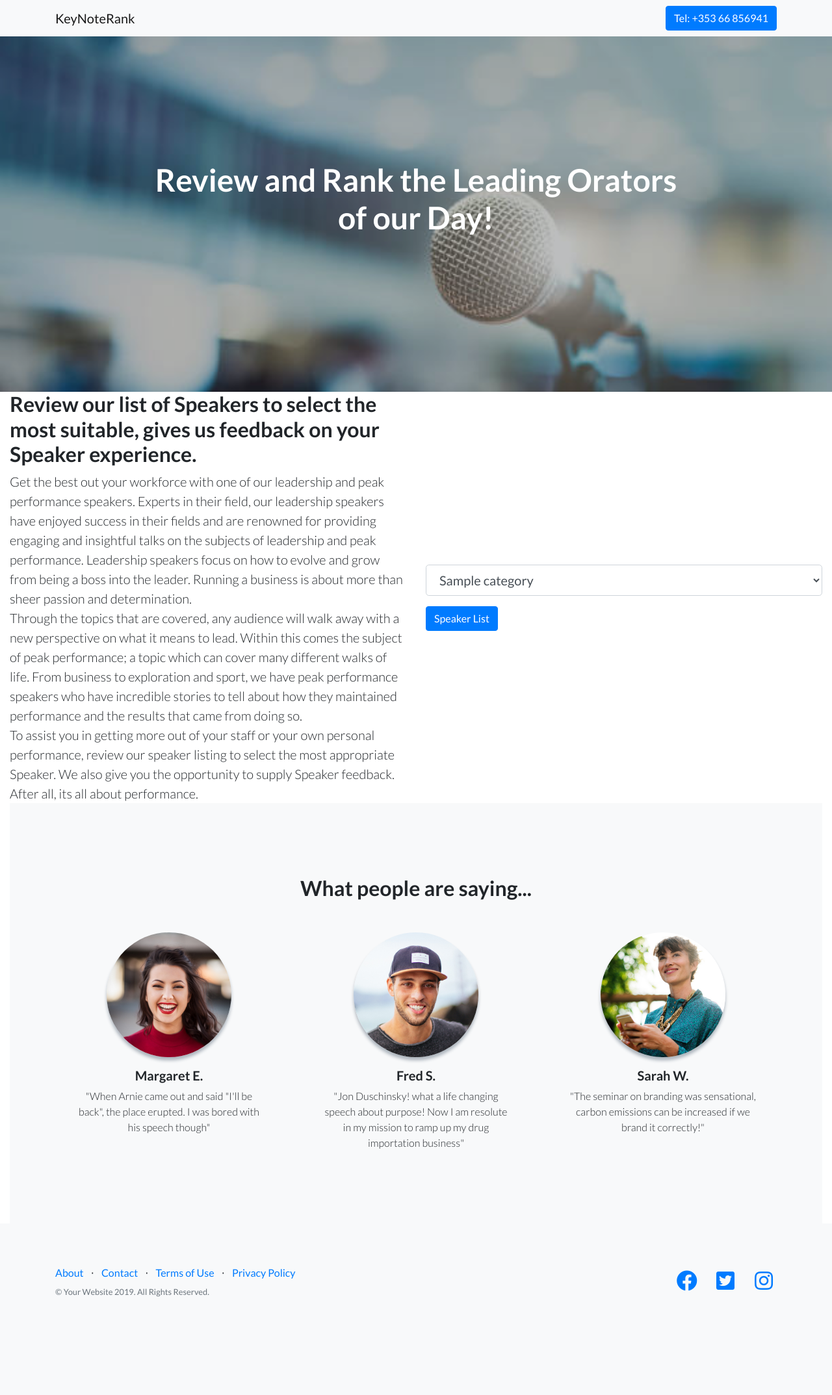
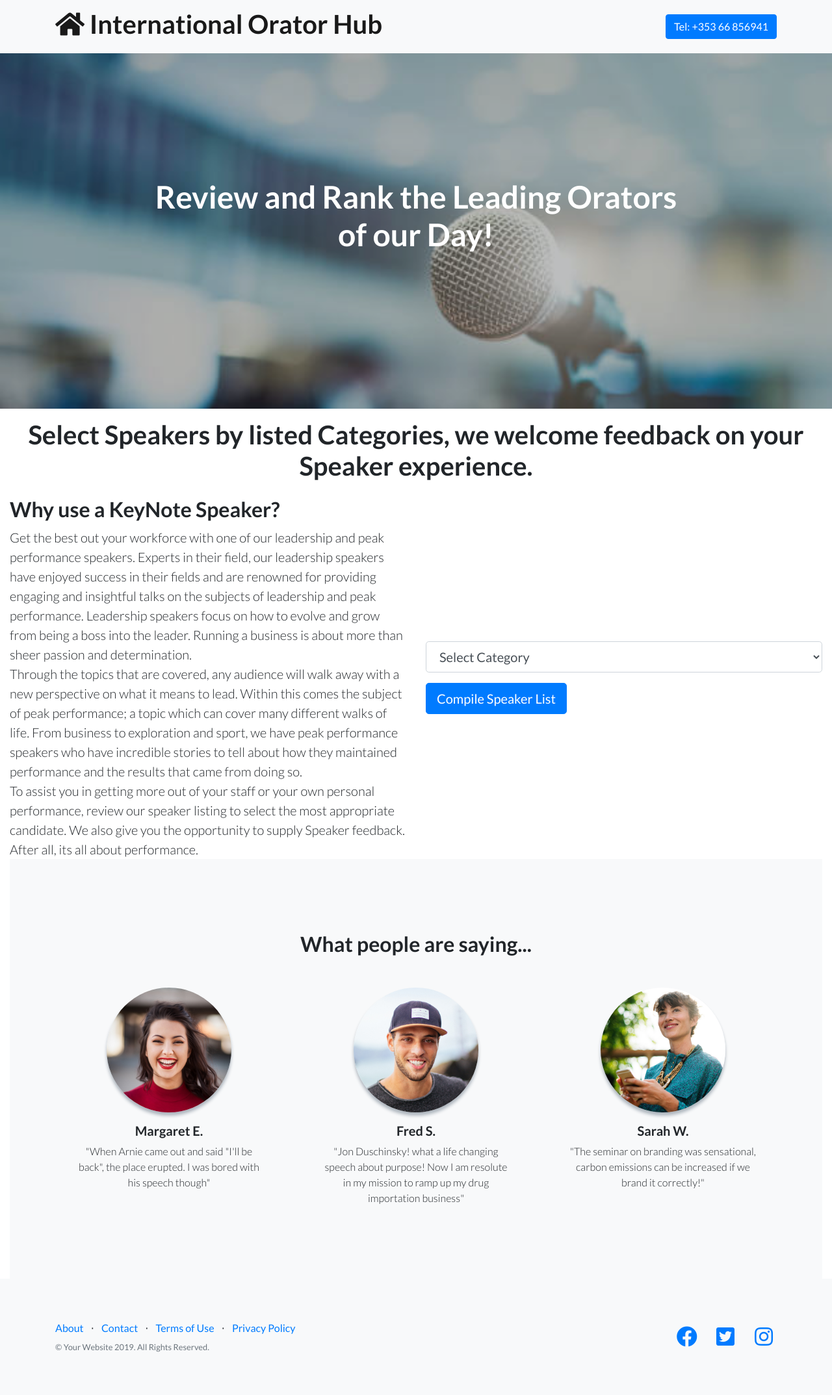
Before and after one commit to petergalvin-cyber/Milestone3_KeyNote, a Flask app: page / in a window 1280 px wide. Shown: the whole page at 65% size. Before the commit the page ends 1996 px from the top, so only its background shows below. Run offline with Flask 2, Linux system fonts and the light colour scheme; a database or web service that is not in the repository returns one stand-in record (values such as "Sample title"); some libraries are stand-ins or nearby versions.

Commit message:
Updated styling on buttons

```diff
--- a/app.py
+++ b/app.py
@@ -22,8 +22,8 @@ def index():
 @app.route('/findspeaker', methods=['POST', 'GET'])
 def findspeaker():
     speakers = mongo.db.speakers.find({"category": request.form.get('category')})
-    print(speakers.count())
-    return render_template("speaker_list.html", speakers=speakers)
+    #print(speakers.count())
+    return render_template("speaker_list.html", speakers=speakers, category=request.form.get('category'))
 
 
 @app.route('/speakerbio/<speaker_id>')
@@ -44,6 +44,12 @@ def add_speaker():
     return redirect(url_for('index'))
 
 
+@app.route('/deletespeaker/<speaker_id>')
+def deletespeaker(speaker_id):
+    mongo.db.speakers.remove({'_id': ObjectId(speaker_id)})
+    return redirect(url_for('index'))
+
+
 if __name__ == '__main__':
     app.run(host=os.environ.get('IP'),
             port=int(os.environ.get('PORT')),
--- a/templates/base.html
+++ b/templates/base.html
@@ -25,7 +25,7 @@
   <!-- Navigation -->
   <nav class="navbar navbar-light bg-light static-top">
     <div class="container">
-      <a class="navbar-brand" href="#">KeyNoteRank</a>
+      <a class="navbar-brand" href="{{url_for('index')}}"><h1><i class="fas fa-home"></i> International Orator Hub</h1></a>
       <a class="btn btn-primary" href="#">Tel: +353 66 856941</a>
     </div>
   </nav>
--- a/templates/index.html
+++ b/templates/index.html
@@ -2,6 +2,11 @@
 
 <section class="showcase">
     <div class="container-fluid p-0">
+      <div class="row">
+            <div class="col text-center m-3">
+            <h1>Select Speakers by listed Categories, we welcome feedback on your Speaker experience.</h1>
+            </div>
+      </div>
       <div class="row">
         <!--
         <div class="col-lg-6 order-lg-2 text-white showcase-img" style="background-image: url('../static/img/Keynote_address.jpg');"></div>
@@ -11,6 +16,8 @@
             <form action="{{url_for('findspeaker')}}" method="POST">
                 <div class="form-group">
                     <select name="category" id="category" class="form-control form-control-lg" >
+
+                            <option value="" disabled selected>Select Category</option>
                         {% for elem in categories %}
 
                             <option value="{{elem.category}}">{{elem.category}}</option>
@@ -18,16 +25,16 @@
                         {% endfor %}
                     </select>
                 </div>
-                <input type="submit" value="Speaker List" class="btn btn-primary">
+                <input type="submit" value="Compile Speaker List" class="btn btn-primary btn-lg">
             </form>
         </div>
         <div class="col-lg-6 order-lg-1 my-auto">
-          <h2>Review our list of Speakers to select the most suitable, gives us feedback on your Speaker experience.</h2>
+          <h2>Why use a KeyNote Speaker?</h2>
           <p class="lead mb-0">Get the best out your workforce with one of our leadership and peak performance speakers. Experts in their field, our leadership speakers have enjoyed success in their fields and are renowned for providing engaging and insightful talks on the subjects of leadership and peak performance. Leadership speakers focus on how to evolve and grow from being a boss into the leader. Running a business is about more than sheer passion and determination. <br>
 
           Through the topics that are covered, any audience will walk away with a new perspective on what it means to lead. Within this comes the subject of peak performance; a topic which can cover many different walks of life. From business to exploration and sport, we have peak performance speakers who have incredible stories to tell about how they maintained performance and the results that came from doing so. <br>
 
-          To assist you in getting more out of your staff or your own personal performance, review our speaker listing to select the most appropriate Speaker. We also give you the opportunity to supply Speaker feedback. After all, its all about performance.</p>
+          To assist you in getting more out of your staff or your own personal performance, review our speaker listing to select the most appropriate candidate. We also give you the opportunity to supply Speaker feedback. After all, its all about performance.</p>
         </div>
       </div>
 
```
Also changed, not shown: templates/speaker_bio.html (+8 -1 lines), templates/speaker_list.html (+8 -4 lines).
